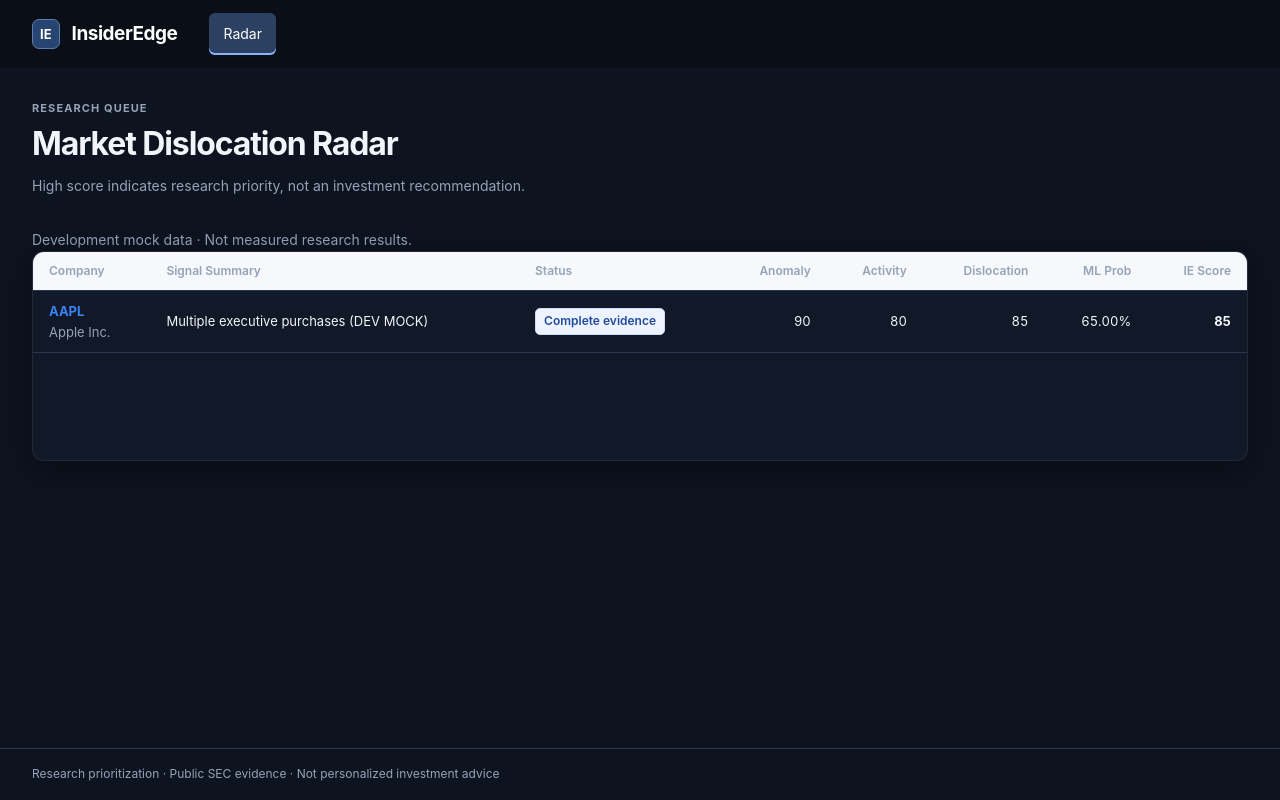
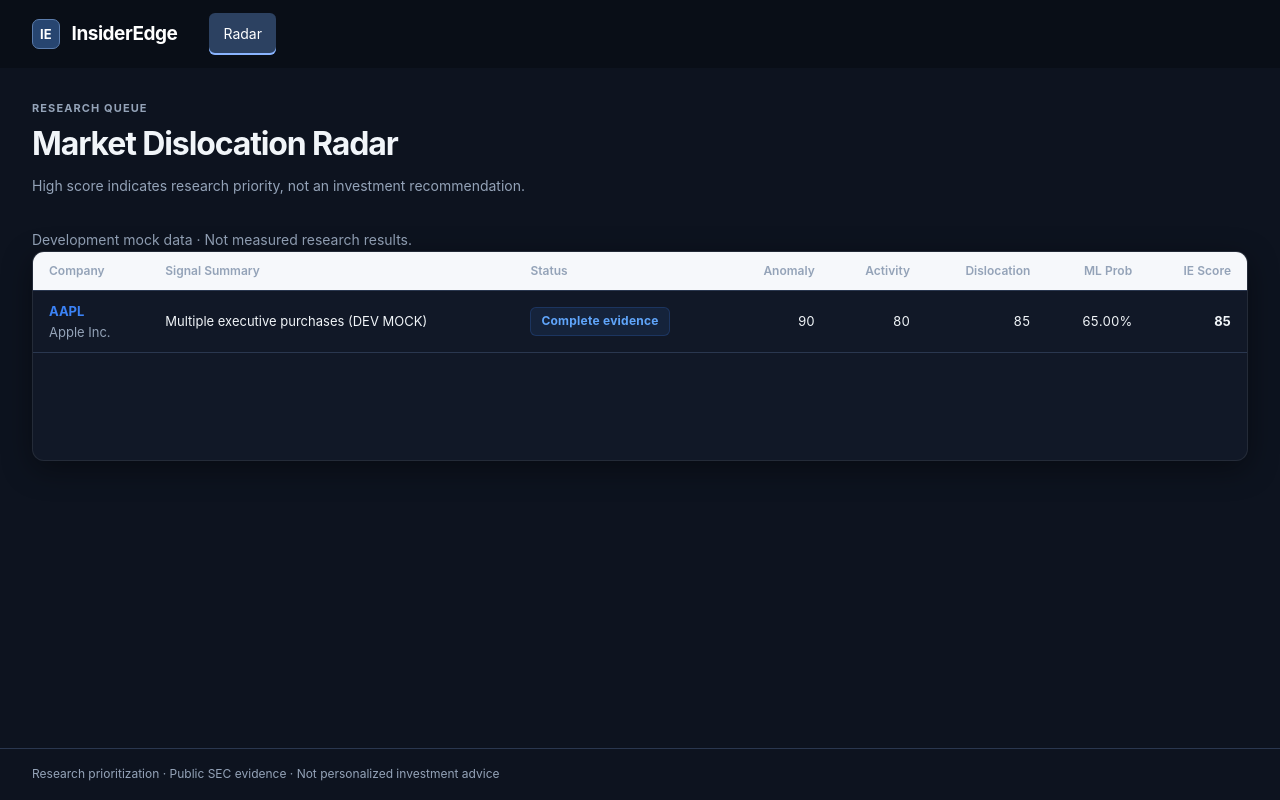
Before and after one commit to hmin6/InsiderEdge, a React (Vite) app in the folder frontend/: page / in a window 1280 px wide. Built offline with nearby package versions, Linux system fonts and the light colour scheme; no server answers.

Commit message:
adding in the decoration of the button and badge

```diff
--- a/frontend/src/styles/index.css
+++ b/frontend/src/styles/index.css
@@ -217,24 +217,25 @@ h3 {
 .ie-badge {
   display: inline-flex;
   align-items: center;
-  border: 1px solid #d5deea;
-  border-radius: 5px;
-  padding: 3px 8px;
+  border: 1px solid var(--ie-border);
+  border-radius: 6px;
+  padding: 4px 10px;
   font-size: 12px;
-  font-weight: 600;
-  background: #f0f3f7;
-  color: #45546a;
-  white-space: nowrap;
+  font-weight: 650;
+  letter-spacing: 0.02em;
+  background: rgba(255, 255, 255, 0.05);
+  color: var(--ie-muted);
+  white-space: normal;
 }
 .ie-badge--info {
-  background: #edf3ff;
-  border-color: #cbdafa;
-  color: #224b9d;
+  background: rgba(59, 130, 246, 0.1);
+  border-color: rgba(59, 130, 246, 0.2);
+  color: #60a5fa;
 }
 .ie-badge--warning {
-  background: #fff7e6;
-  border-color: #ecd7a2;
-  color: #775415;
+  background: rgba(245, 158, 11, 0.1);
+  border-color: rgba(245, 158, 11, 0.2);
+  color: #fbbf24;
 }
 .ie-badge--positive {
   background: #edf7f1;
@@ -269,19 +270,26 @@ h3 {
   border-color: #9bb0d0;
 }
 .ie-button:active {
-  background: #e5edf9;
+  background: rgba(255, 255, 255, 0.05);
+  border-color: #334155;
+  transform: scale(0.98);
+}
+.ie-button--primary:active {
+  background: #1e3a8a;
+  border-color: #1e3a8a;
+  box-shadow: 0 0 10px rgba(59, 130, 246, 0.4);
+  transform: scale(0.98);
+}
+.ie-button--primary:hover {
+  background: var(--ie-primary-hover);
+  border-color: var(--ie-primary-hover);
+  box-shadow: 0 0 20px rgba(96, 165, 250, 0.5);
 }
 .ie-button--primary {
   background: var(--ie-primary);
   color: white;
   border-color: var(--ie-primary);
-}
-.ie-button--primary:hover {
-  background: var(--ie-primary-hover);
-  border-color: var(--ie-primary-hover);
-}
-.ie-button--primary:active {
-  background: #12357d;
+  box-shadow: 0 0 15px rgba(59, 130, 246, 0.3); /* Electric glow */
 }
 .ie-button:disabled {
   cursor: default;
```
